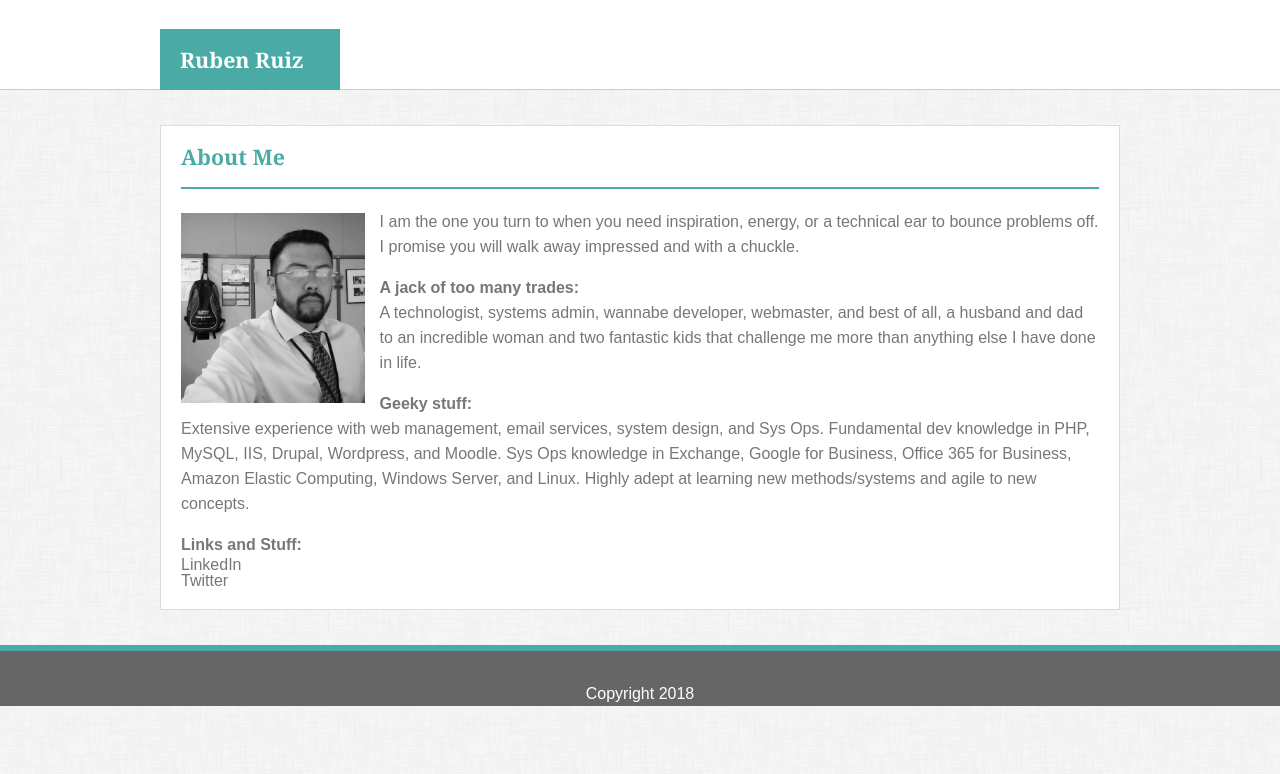
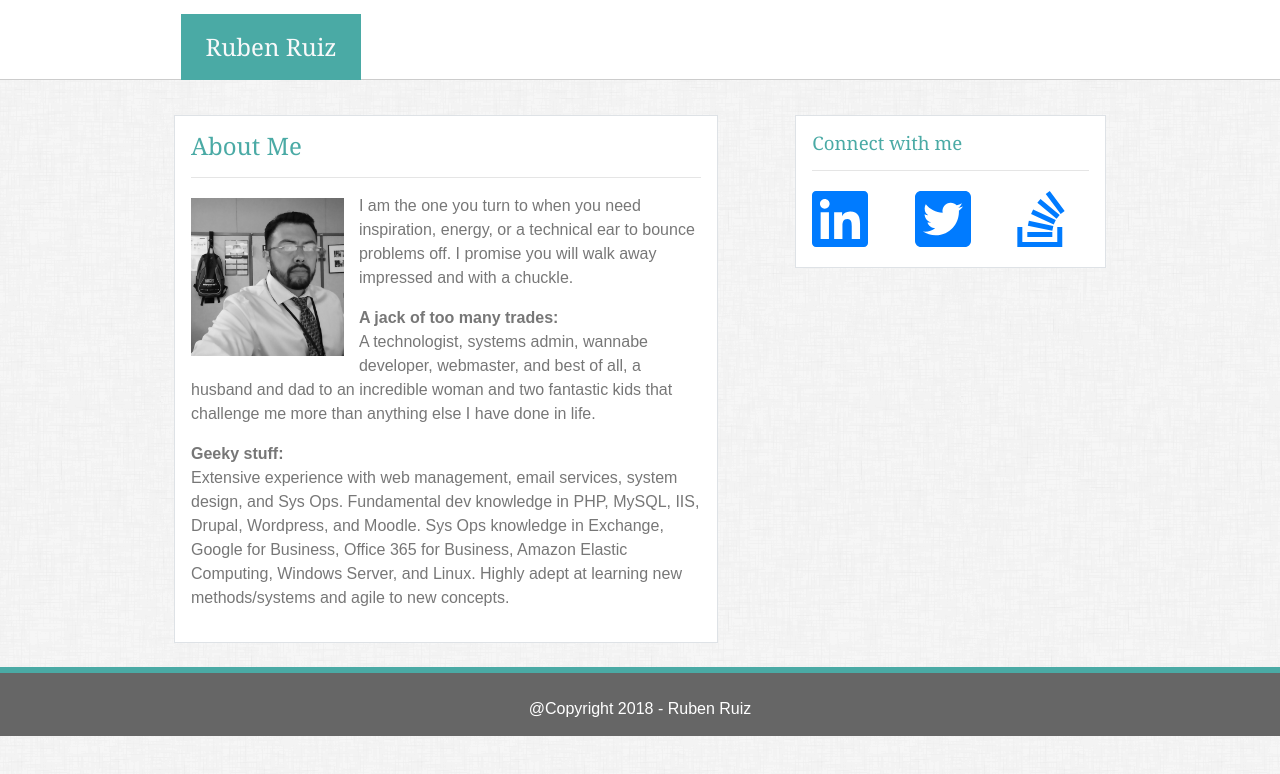
Before and after one commit to r-ruiz/r-ruiz.github.io, a plain HTML site: page index.html in a window 1280 px wide. Drawn offline with nearby package versions, Linux system fonts and the light colour scheme.

Commit message:
updated the page using bootstrap

```diff
--- /dev/null
+++ b/assets/css/main.css
@@ -0,0 +1,99 @@
+* {
+    box-sizing: border-box;
+}
+
+.title {
+    position: relative;
+    left: 0;
+    bottom: -1px;
+    width: 180px;
+    padding: 15px 0 15px 0;
+    color: #fff;
+    background-color: #4aaaa5;
+    margin: 0;
+}
+
+.container {
+    max-width: 980px;
+}
+
+body {
+    font-family: 'Arial', 'Helvetica Neue', Helvetica, sans-serif;
+    color:#777777;
+    background-image: url("../images/dust_scratches.png");
+}
+
+h1 {
+    font-family: 'Georgia', Times, 'Times New Roman', serif;
+    font-size: 18pt;
+    color: #4aaaa5;
+}
+
+h4 {
+    font-family: 'Georgia', Times, 'Times New Roman', serif;
+    font-size: 14pt;
+    color: #4aaaa5;
+}
+
+header {
+    z-index: 99;
+    position: relative;
+    top:0;
+    width: 100%;
+    height: 80px;
+    background-color: #fff;
+    color: #777777;
+    padding: 5px;
+    border-bottom-width: 1px;
+    border-bottom-style: solid;
+    border-bottom-color: #cccccc;
+    margin-bottom: 35px;
+}
+
+.footer {
+    position: relative;
+    bottom: 0px;
+    background-color: #666666;
+    color: #fff;
+    text-align: center;
+    width: 100%;
+    padding: 15px;
+    margin-top: 150px;
+    border-top-width: 6px;
+    border-top-style: solid;
+    border-top-color: #4aaaa5;
+}
+
+.carousel-caption {
+    position: relative;
+    bottom: 100px;
+    left: 0px;
+    background: #4aaaa5;
+    width: 100%;
+    margin: 0;
+}
+
+.imgtxtwrap {
+    float: left;
+    margin: 4px 15px 0px 0px;
+}
+
+img {
+    max-width: 100%;
+    max-height: 100%;
+}
+
+.thumbnail a {
+    text-decoration: none;
+    color: #fff;
+}
+
+.thumbnail a:hover {
+    color: red;
+}
+
+.navbar-brand {
+    font-family: 'Georgia', Times, 'Times New Roman', serif;
+    font-size: 18pt;
+    color: #4aaaa5;
+}
--- a/assets/css/style.css
+++ /dev/null
@@ -1,119 +0,0 @@
-* {
-    box-sizing: border-box;
-}
-
-.clearfix {
-    overflow: hidden;
-}
-
-header {
-    position: relative;
-    top:0;
-    width: 100%;
-    height: 90px;
-    background-color: #fff;
-    color: #777777;
-    padding: 5px;
-    border-bottom-width: 1px;
-    border-bottom-style: solid;
-    border-bottom-color: #cccccc;
-    margin-bottom: 35px;
-}
-.wrapper {
-    background-color: #fff;
-    width: 960px;
-    padding: 20px;
-    margin: 20px auto 35px auto;
-    border-style: solid;
-    border-width: 1px;
-    border-color: #dddddd;
-    clear: both;
-}
-
-body {
-    font-family: 'Arial', 'Helvetica Neue', Helvetica, sans-serif;
-    color:#777777;
-    background-image: url("../images/dust_scratches.png");
-}
-
-p {
-    line-height: 25px;
-    font-family: 'Arial', 'Helvetica Neue', Helvetica, sans-serif;
-}
-
-h1 {
-    font-family: 'Georgia', Times, 'Times New Roman', serif;
-    font-size: 16pt;
-    color: #4aaaa5;
-}
-
-strong {
-    font-weight: bold;
-}
-
-hr {
-    display: block;
-    border-style: solid;
-    border-width: 0.5px;
-    color: #4aaaa5;
-    margin: 20px 0;
-}
-
-hr {
-    color: #4aaaa5;
-}
-
-ul {
-    list-style: none;
-    color:#777777;
-}
-
-a {
-    text-decoration: none;
-    color:#777777;
-}
-
-a:hover {
-    color: red;
-}
-
-footer {
-    position: relative;
-    bottom: 0;
-    right: 0;
-    background-color: #666666;
-    color: #fff;
-    text-align: center;
-    width: 100%;
-    padding: 15px;
-    border-top-width: 6px;
-    border-top-style: solid;
-    border-top-color: #4aaaa5;
-}
-
-.title {
-    position: relative;
-    left: 0;
-    bottom: -24px;
-    width: 180px;
-    padding: 20px;
-    color: #fff;
-    background-color: #4aaaa5;
-    margin: 0;
-}
-
-.headerwrap {
-    z-index: 1;
-    width: 960px;
-    margin: 0 auto;
-}
-
-.imgtxtwrap {
-    float: left;
-    margin: 4px 15px 0px 0px;
-}
-
-.footertext {
-    position: relative;
-    bottom: -15px;
-}
--- a/index.html
+++ b/index.html
@@ -1,40 +1,55 @@
-<!DOCTYPE html>
+<!DOCTYPE <!DOCTYPE html>
 <html>
     <head>
         <meta charset="utf-8" />
         <meta http-equiv="X-UA-Compatible" content="IE=edge">
-    <title>Ruben Ruiz</title>
+        <title>About Me - Ruben Ruiz</title>
         <meta name="viewport" content="width=device-width, initial-scale=1">
         <link rel="stylesheet" type="text/css" media="screen" href="assets/css/reset.css" />
-    <link rel="stylesheet" type="text/css" media="screen" href="assets/css/style.css" />
+
+<!--Reference BootStrap CDN-->
+
+        <script defer src="https://use.fontawesome.com/releases/v5.0.10/js/all.js" integrity="sha384-slN8GvtUJGnv6ca26v8EzVaR9DC58QEwsIk9q1QXdCU8Yu8ck/tL/5szYlBbqmS+" crossorigin="anonymous"></script>
+        <link rel="stylesheet" href="https://stackpath.bootstrapcdn.com/bootstrap/4.1.0/css/bootstrap.min.css" integrity="sha384-9gVQ4dYFwwWSjIDZnLEWnxCjeSWFphJiwGPXr1jddIhOegiu1FwO5qRGvFXOdJZ4" crossorigin="anonymous">
+        <script src="https://code.jquery.com/jquery-3.3.1.slim.min.js" integrity="sha384-q8i/X+965DzO0rT7abK41JStQIAqVgRVzpbzo5smXKp4YfRvH+8abtTE1Pi6jizo" crossorigin="anonymous"></script>
+        <script src="https://cdnjs.cloudflare.com/ajax/libs/popper.js/1.14.0/umd/popper.min.js" integrity="sha384-cs/chFZiN24E4KMATLdqdvsezGxaGsi4hLGOzlXwp5UZB1LY//20VyM2taTB4QvJ" crossorigin="anonymous"></script>
+        <script src="https://stackpath.bootstrapcdn.com/bootstrap/4.1.0/js/bootstrap.min.js" integrity="sha384-uefMccjFJAIv6A+rW+L4AHf99KvxDjWSu1z9VI8SKNVmz4sk7buKt/6v9KI65qnm" crossorigin="anonymous"></script>
+
+<!--Custom styles to modify Bootstrap-->
+
+        <link rel="stylesheet" type="text/css" media="screen" href="assets/css/main.css" />
         <!-- IE -->
         <link rel="shortcut icon" type="image/x-icon" href="assets/images/favicon.ico" />
         <!-- other browsers -->
         <link rel="icon" type="image/x-icon" href="assets/images/favicon.ico" />
     </head>
     <body>
+
+<!--Navigation and Header-->
+
         <header>
-        <div class="headerwrap">
-            <h1 class= "title">
-                <strong>
+            <div class="container">
+                <nav class="navbar navbar-expand-lg navbar-light bg-white mt-0 mb-0 pb-0 align-top">
+                    <a class="navbar-brand title text-light text-center" href="index.html">
                         Ruben Ruiz
-                </strong>
-            </h1>
+                    </a>
+                </nav>
             </div>
         </header>
-    <div class="wrapper">
-        <section>
+
+<!--Main content area-->
+
+        <main class="container">
+            <div class="row pl-4 pr-4">
+                <div class="col bg-white p-3 border">
                     <h1>
-                <strong>
                         About Me
-                </strong>
                     </h1>
-            <hr>
-            <img src="assets/images/Ruben_R.png" alt="Ruben Ruiz photo" title="Ruben Ruiz" width="20%" class="imgtxtwrap" />
+                    <hr />
+                    <img src="assets/images/Ruben_R.png" alt="Ruben Ruiz photo" title="Ruben Ruiz" width="30%" class="imgtxtwrap" />
                     <p>
                         I am the one you turn to when you need inspiration, energy, or a technical ear to bounce problems off. I promise you will walk away impressed and with a chuckle.
                     </p>
-            <br />
                     <p>
                         <strong>
                             A jack of too many trades:
@@ -42,7 +57,6 @@
                         <br />
                         A technologist, systems admin, wannabe developer, webmaster, and best of all, a husband and dad to an incredible woman and two fantastic kids that challenge me more than anything else I have done in life.
                     </p>
-            <br />
                     <p>
                         <strong>
                             Geeky stuff:
@@ -50,31 +64,46 @@
                         <br />
                         Extensive experience with web management, email services, system design, and Sys Ops. Fundamental dev knowledge in PHP, MySQL, IIS, Drupal, Wordpress, and Moodle. Sys Ops knowledge in Exchange, Google for Business, Office 365 for Business, Amazon Elastic Computing, Windows Server, and Linux. Highly adept at learning new methods/systems and agile to new concepts.
                     </p>
-            <br />
-            <p>
-                <Strong>
-                    Links and Stuff:
-                </Strong>
-                <br />
-                <ul>
-                    <li>
+                </div>
+                <div class="col-md-1">
+
+                    <!-- blank on purpose. To create a larger gutter-->
+
+                </div>
+                <div class="col-md-4 align-self-start bg-white p-3 border">
+                    <h4 class="bg-white">
+                        Connect with me
+                    </h4>
+                    <hr />
+                    <div class="row bg-white clearfix">
+                        <div class="col">
                             <a href="https://www.linkedin.com/in/texasruben/" target="_blank">
-                            LinkedIn
+                                <i class="fab fa-linkedin fa-4x"></i>
                             </a>
-                    </li>
-                    <li>
+                        </div>
+                        <div class="col">
                             <a href="https://twitter.com/Ruben_R" target="_blank">
-                            Twitter
+                                <i class="fab fa-twitter-square fa-4x"></i>
                             </a>
-                    </li>
-                </ul>
-            </p>
-        </section>
                         </div>
-    <footer>
-        <p class="footertext">
-            Copyright 2018
-        </p>
+                        <div class="col">
+                            <a href="https://stackexchange.com/users/10952929/ruben-r" target="_blank">
+                                <i class="fab fa-stack-overflow fa-4x"></i>
+                            </a>
+                        </div>
+                    </div>
+                </div>
+            </div>
+        </main>
+<!--Footer-->
+        <footer class="footer font-small green pt-4 mt-4">
+            <div class="container-fluid text-center">
+                <div class="row">
+                    <div class="col-sm-12">
+                        @Copyright 2018 - Ruben Ruiz
+                    </div>
+                </div>
+            </div>
         </footer>
     </body>
 </html>
```
Lines whose indentation alone changed are shown as unchanged.
